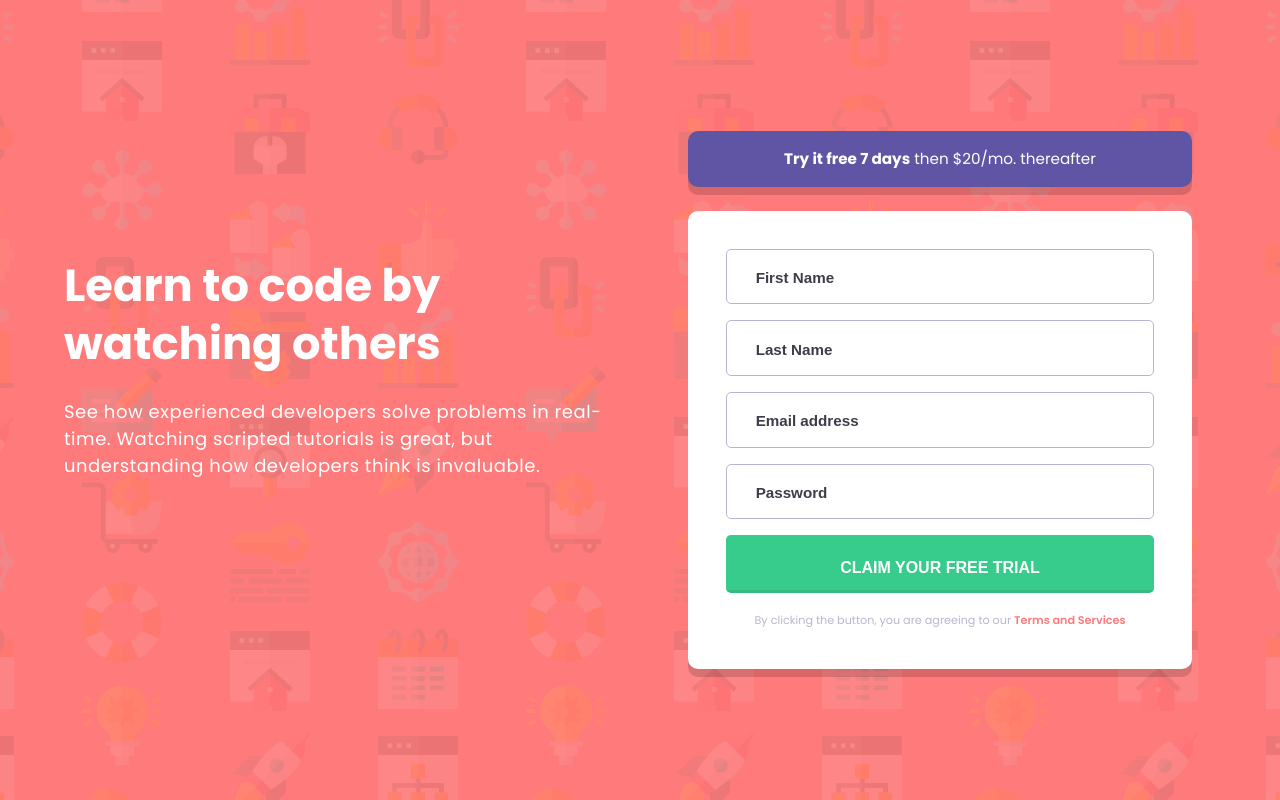
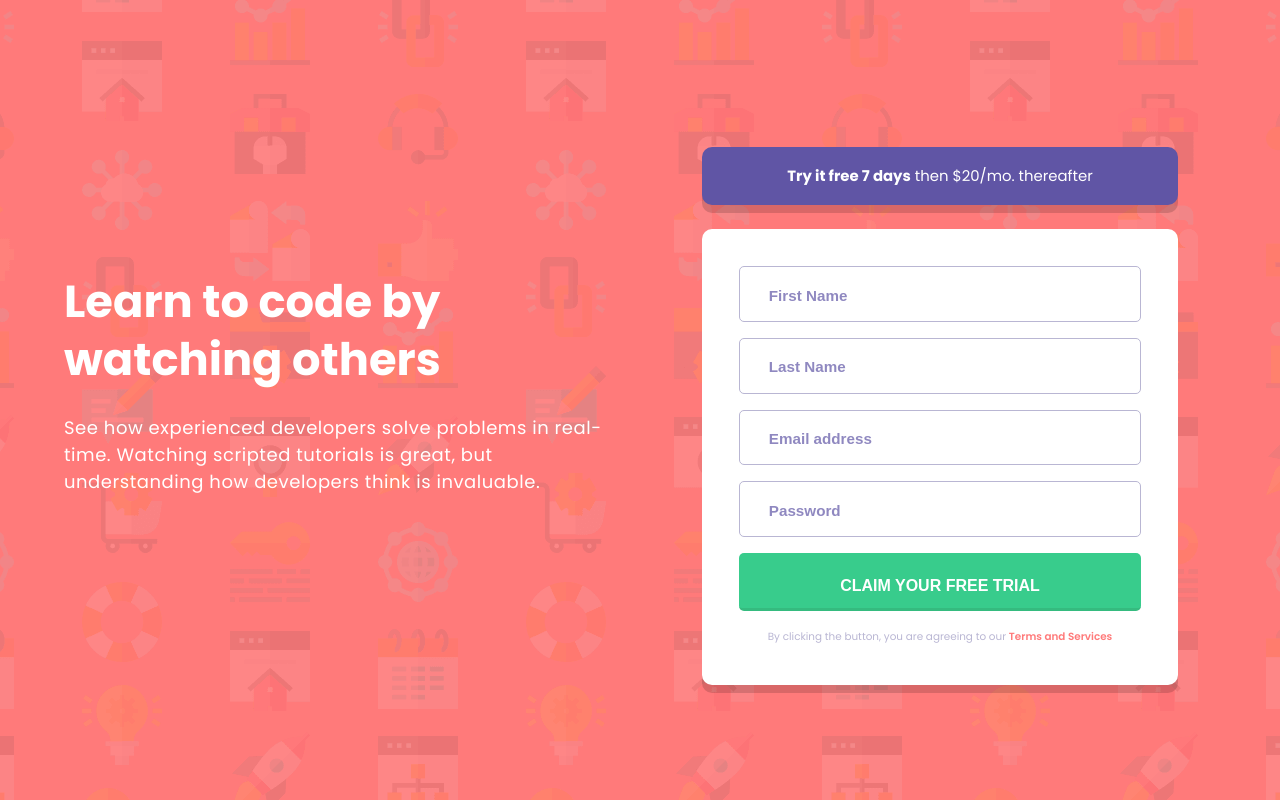
Before and after one commit to NorimNori/intro-component-singup-form, a React (Vite) app: page / in a window 1280 px wide. Built offline with nearby package versions, Linux system fonts and the light colour scheme.

Commit message:
style: tweak to better match the design

```diff
--- a/src/components/Form/Form.scss
+++ b/src/components/Form/Form.scss
@@ -29,7 +29,7 @@
     &__terms {
         color: colors.$grayishBlue;
         padding: 0 1.8rem;
-        font-size: .7rem;
+        font-size: .65rem;
     }
 
     &__terms-highlight {
--- a/src/components/Input/Input.scss
+++ b/src/components/Input/Input.scss
@@ -5,12 +5,13 @@
     padding: 1.6em 1.6em 1.3em;
     border-radius: 5px;
     border: 1px solid colors.$grayishBlue;
+    outline-color: colors.$blue;
 
     &::placeholder {
         font-size: .95rem;
         font-weight: 700;
         padding-left: .5em;
-        color: colors.$darklue;
+        color: rgba(colors.$blue, .7);
     }
 
     &--warnning {
--- a/src/components/Price/Price.scss
+++ b/src/components/Price/Price.scss
@@ -3,9 +3,9 @@
 .price{
     width: 100%;
     color: white;
-    padding: 1em 5em;
+    padding: 1.1em 5em;
     text-align: center;
-    font-size: .95rem;
+    font-size: .93rem;
     line-height: 1.7;
     border-radius: 10px;
     background-color: colors.$blue;
--- a/src/index.scss
+++ b/src/index.scss
@@ -46,7 +46,7 @@ body {
 #root{
     width: 100%;
     padding: 1rem;
-    margin: 5rem 0;
+    margin: 5rem 0 3rem;
     @include mixins.center-grid;
     grid-template-rows: 1fr auto;
 }
```
